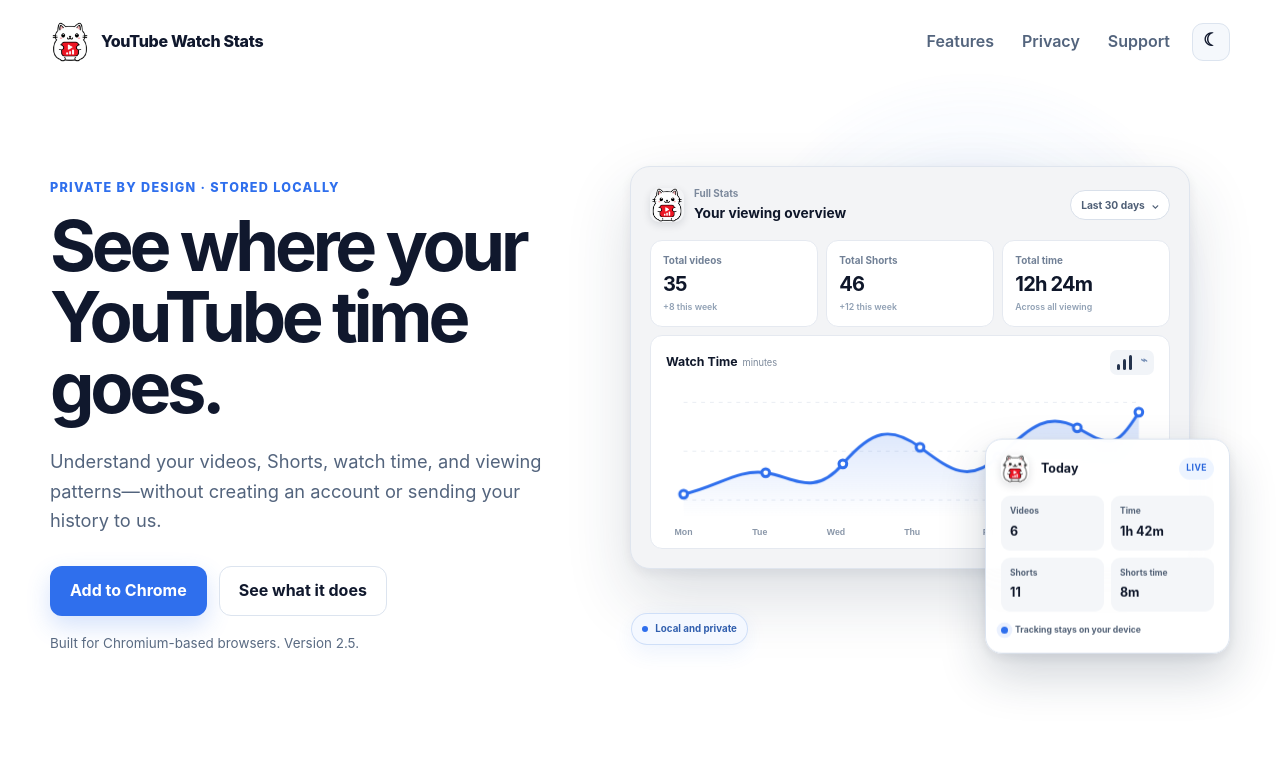
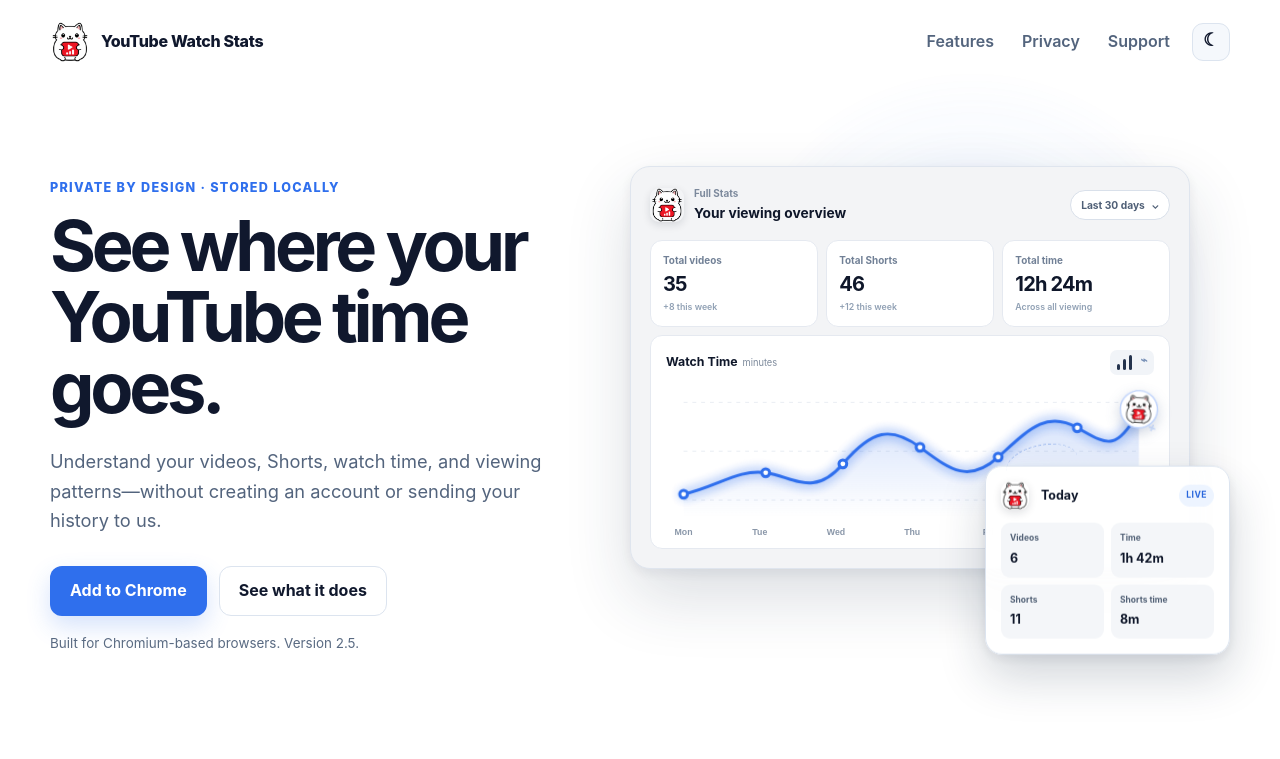
Before and after one commit to khandelwaly940/youtube-watch-stats-site, a plain HTML site: page index.html in a window 1280 px wide. Shown: the top 759 px of the page. Drawn offline with Linux system fonts and the light colour scheme.

Commit message:
feat: add branded cat motion to hero

```diff
--- a/assets/site.css
+++ b/assets/site.css
@@ -252,7 +252,10 @@
 .stage-chart svg { width: 100%; height: auto; display: block; overflow: visible; }
 .stage-grid path { fill: none; stroke: #e9edf3; stroke-width: 1; stroke-dasharray: 4 5; }
 .stage-area { fill: url(#stage-area-fill); opacity: 0; animation: stage-area-in .7s ease 1.25s forwards; }
-.stage-line { fill: none; stroke: #2f6fed; stroke-width: 3; stroke-linecap: round; stroke-linejoin: round; stroke-dasharray: 1; stroke-dashoffset: 1; animation: stage-line-draw 1.35s cubic-bezier(.4,0,.2,1) .65s forwards; }
+.stage-line,
+.stage-line-glow { fill: none; stroke-linecap: round; stroke-linejoin: round; stroke-dasharray: 1; stroke-dashoffset: 1; }
+.stage-line-glow { stroke: rgba(47,111,237,.32); stroke-width: 11; filter: blur(5px); animation: stage-line-draw 1.35s cubic-bezier(.4,0,.2,1) .65s forwards, stage-line-breathe 5s ease-in-out 2.1s infinite; }
+.stage-line { stroke: #2f6fed; stroke-width: 3; animation: stage-line-draw 1.35s cubic-bezier(.4,0,.2,1) .65s forwards; }
 .stage-points circle { fill: #fff; stroke: #2f6fed; stroke-width: 3; opacity: 0; transform-box: fill-box; transform-origin: center; animation: stage-point-in .28s ease forwards; }
 .stage-points circle:nth-child(1) { animation-delay: .74s; }
 .stage-points circle:nth-child(2) { animation-delay: .9s; }
@@ -262,6 +265,12 @@
 .stage-points circle:nth-child(6) { animation-delay: 1.54s; }
 .stage-points circle:nth-child(7) { animation-delay: 1.7s; }
 .stage-days text { fill: #8a97a9; font: 600 9px/1 sans-serif; text-anchor: middle; }
+.chart-mascot { opacity: 0; transform-box: fill-box; transform-origin: center; animation: mascot-arrive .65s cubic-bezier(.16,1.35,.3,1) 1.75s forwards, mascot-hover 5s ease-in-out 2.5s infinite; }
+.mascot-halo { fill: rgba(47,111,237,.12); transform-box: fill-box; transform-origin: center; animation: mascot-halo 2.8s ease-out 2.4s infinite; }
+.mascot-shell { fill: #fff; stroke: #bfd3fb; stroke-width: 1.5; filter: drop-shadow(0 5px 7px rgba(32,64,120,.22)); }
+.mascot-spark { fill: none; stroke: #6c9af2; stroke-width: 2.2; stroke-linecap: round; opacity: 0; animation: mascot-spark 4.5s ease-in-out infinite; }
+.mascot-spark-one { animation-delay: 2.5s; }
+.mascot-spark-two { animation-delay: 3.2s; }
 .today-peek {
   width: 245px;
   padding: 15px;
@@ -274,7 +283,19 @@
   background: rgba(255,255,255,.96);
   box-shadow: 0 22px 48px rgba(22,39,67,.2), 0 4px 12px rgba(22,39,67,.08);
   backdrop-filter: blur(12px);
-  animation: today-peek-in .75s cubic-bezier(.16,1,.3,1) 1.35s both, today-peek-float 7s ease-in-out 2.4s infinite;
+  animation: today-peek-in .75s cubic-bezier(.16,1,.3,1) 2.05s both, today-peek-float 7s ease-in-out 2.9s infinite;
+}
+.today-peek::before {
+  content: "";
+  width: 72px;
+  height: 36px;
+  border-top: 1px dashed rgba(90,137,226,.55);
+  border-radius: 50%;
+  position: absolute;
+  top: -22px;
+  left: 20px;
+  pointer-events: none;
+  transform: rotate(-12deg);
 }
 .today-peek-header { margin-bottom: 13px; }
 .today-peek-header > div { justify-content: flex-start; }
@@ -293,25 +314,6 @@
 .today-peek-grid > div { padding: 9px; border-radius: 9px; display: flex; flex-direction: column; background: #f4f6f9; }
 .today-peek-grid span { color: #526176; font-size: .53rem; font-weight: 650; }
 .today-peek-grid strong { margin-top: 3px; font-size: .78rem; }
-.today-peek-progress { margin-top: 12px; display: flex; align-items: center; gap: 7px; color: #526176; font-size: .54rem; font-weight: 650; }
-.today-peek-progress i { width: 7px; height: 7px; border-radius: 50%; display: block; background: #2f6fed; box-shadow: 0 0 0 4px rgba(47,111,237,.1); animation: stage-status 2.6s ease-out infinite; }
-.private-chip {
-  padding: 7px 10px;
-  border: 1px solid rgba(203,220,248,.9);
-  border-radius: 999px;
-  position: absolute;
-  left: 1px;
-  bottom: 21px;
-  z-index: 3;
-  color: #315fae;
-  background: rgba(244,248,255,.94);
-  box-shadow: 0 7px 22px rgba(47,111,237,.09);
-  font-size: .61rem;
-  font-weight: 700;
-  white-space: nowrap;
-  animation: stage-card-in .55s ease 1.9s both;
-}
-.private-chip i { display: inline-block; width: 6px; height: 6px; margin-right: 5px; border-radius: 50%; background: #2f6fed; }
 
 @keyframes stage-enter {
   from { opacity: 0; transform: translateY(24px) scale(.975); }
@@ -322,15 +324,16 @@
   to { opacity: 1; transform: translateY(0); }
 }
 @keyframes stage-line-draw { to { stroke-dashoffset: 0; } }
+@keyframes stage-line-breathe { 0%, 100% { opacity: .55; } 50% { opacity: 1; } }
 @keyframes stage-area-in { to { opacity: 1; } }
 @keyframes stage-point-in { from { opacity: 0; transform: scale(0); } to { opacity: 1; transform: scale(1); } }
+@keyframes mascot-arrive { from { opacity: 0; transform: translateY(12px) scale(.25) rotate(-14deg); } to { opacity: 1; transform: translateY(0) scale(1) rotate(0); } }
+@keyframes mascot-hover { 0%, 100% { transform: translateY(0) rotate(0); } 50% { transform: translateY(-3px) rotate(3deg); } }
+@keyframes mascot-halo { 0% { opacity: .7; transform: scale(.65); } 70%, 100% { opacity: 0; transform: scale(1.45); } }
+@keyframes mascot-spark { 0%, 15%, 100% { opacity: 0; transform: scale(.5) rotate(0); } 22%, 34% { opacity: 1; transform: scale(1) rotate(12deg); } 44% { opacity: 0; transform: scale(.7) rotate(24deg); } }
 @keyframes today-peek-in { from { opacity: 0; transform: translate(18px, 20px) scale(.94); } to { opacity: 1; transform: translate(0) scale(1); } }
 @keyframes today-peek-float { 0%, 100% { transform: translateY(0); } 50% { transform: translateY(-5px); } }
 @keyframes stage-glow { 0%, 100% { opacity: .7; transform: scale(.96); } 50% { opacity: 1; transform: scale(1.05); } }
-@keyframes stage-status {
-  0%, 45%, 100% { box-shadow: 0 0 0 4px rgba(47,111,237,.1); }
-  65% { box-shadow: 0 0 0 8px rgba(47,111,237,0); }
-}
 
 .trust-strip {
   padding: 27px 34px;
@@ -481,7 +484,6 @@
   .stage-metrics strong { font-size: 1rem; }
   .stage-chart { padding-inline: 10px; }
   .today-peek { width: min(225px, calc(100% - 34px)); right: 0; bottom: 3px; }
-  .private-chip { bottom: 18px; }
   .section { padding: 92px 0; }
   .feature-grid { grid-template-columns: 1fr; }
   .feature-card-wide { grid-row: auto; min-height: 350px; }
@@ -499,6 +501,7 @@
   html { scroll-behavior: auto; }
   *, *::before, *::after { scroll-behavior: auto !important; transition: none !important; animation: none !important; }
   .stage-area { opacity: 1; }
-  .stage-line { stroke-dashoffset: 0; }
+  .stage-line, .stage-line-glow { stroke-dashoffset: 0; }
   .stage-points circle { opacity: 1; transform: scale(1); }
+  .chart-mascot { opacity: 1; transform: none; }
 }
--- a/index.html
+++ b/index.html
@@ -101,12 +101,22 @@
                 <path d="M18 28H484M18 78H484M18 128H484"/>
               </g>
               <path class="stage-area" d="M18 122 C53 114 74 96 102 100 S151 126 181 91 S230 52 260 74 S309 112 340 84 S389 36 421 54 S459 78 484 38 L484 145 L18 145 Z"/>
+              <path class="stage-line-glow" pathLength="1" d="M18 122 C53 114 74 96 102 100 S151 126 181 91 S230 52 260 74 S309 112 340 84 S389 36 421 54 S459 78 484 38"/>
               <path class="stage-line" pathLength="1" d="M18 122 C53 114 74 96 102 100 S151 126 181 91 S230 52 260 74 S309 112 340 84 S389 36 421 54 S459 78 484 38"/>
               <g class="stage-points" aria-hidden="true">
                 <circle cx="18" cy="122" r="4"/><circle cx="102" cy="100" r="4"/><circle cx="181" cy="91" r="4"/><circle cx="260" cy="74" r="4"/><circle cx="340" cy="84" r="4"/><circle cx="421" cy="54" r="4"/><circle cx="484" cy="38" r="4"/>
               </g>
               <g class="stage-days" aria-hidden="true">
                 <text x="18" y="164">Mon</text><text x="96" y="164">Tue</text><text x="174" y="164">Wed</text><text x="252" y="164">Thu</text><text x="330" y="164">Fri</text><text x="408" y="164">Sat</text><text x="470" y="164">Sun</text>
+              </g>
+              <g transform="translate(484 38)" aria-hidden="true">
+                <g class="chart-mascot">
+                  <circle class="mascot-halo" r="25"/>
+                  <circle class="mascot-shell" r="19"/>
+                  <image href="/assets/logo.png" x="-15" y="-15" width="30" height="30"/>
+                  <path class="mascot-spark mascot-spark-one" d="M-29-15v-8m-4 4h8"/>
+                  <path class="mascot-spark mascot-spark-two" d="M25 19v-7m-3.5 3.5h7"/>
+                </g>
               </g>
             </svg>
           </div>
@@ -123,10 +133,7 @@
             <div><span>Shorts</span><strong>11</strong></div>
             <div><span>Shorts time</span><strong>8m</strong></div>
           </div>
-          <div class="today-peek-progress"><i aria-hidden="true"></i><span>Tracking stays on your device</span></div>
         </div>
-
-        <span class="private-chip"><i aria-hidden="true"></i> Local and private</span>
       </div>
     </section>
 
```
